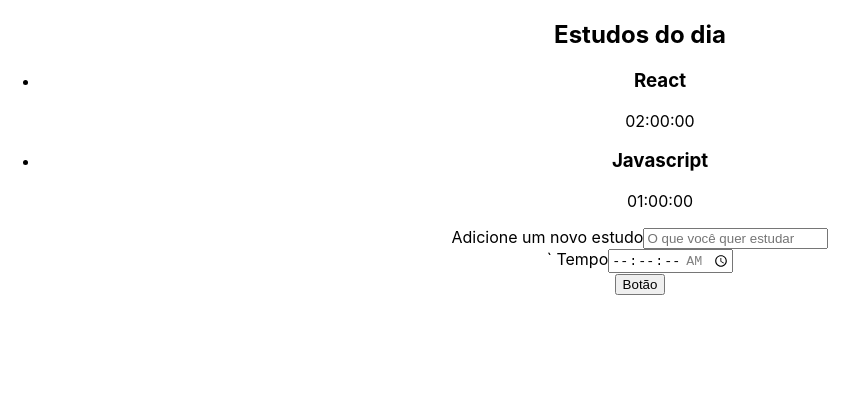
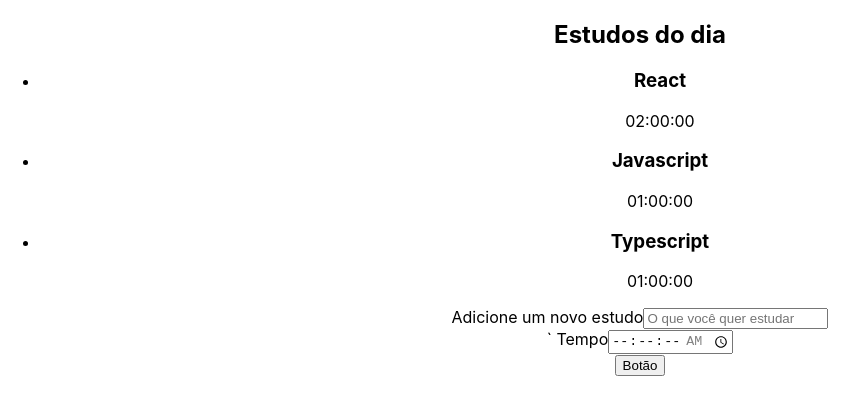
Before and after one commit to douglasshibata/alura-studies, a React (Create React App) app: page / in a window 1280 px wide. Shown: the top 414 px of the page, without its empty margins (0-868 px from the left). Built offline with nearby package versions, Linux system fonts and the light colour scheme.

Commit message:
Lista estatica

```diff
--- a/src/components/Lista/index.tsx
+++ b/src/components/Lista/index.tsx
@@ -1,26 +1,35 @@
 import React from 'react';
 
 function Lista() {
+    const tarefas = [
+        {
+            tarefa: 'React',
+            tempo: '02:00:00'
+        },
+        {
+            tarefa: 'Javascript',
+            tempo: '01:00:00'
+        },
+        {
+            tarefa: 'Typescript',
+            tempo: '01:00:00'
+        }
+    ]
     return (
         <aside>
             <h2> Estudos do dia </h2>
             <ul>
-                <li>
-                    <h3>
-                        React
-                    </h3>
-                    <span>
-                        02:00:00
-                    </span>
-                </li>
-                <li>
-                    <h3>
-                        Javascript
-                    </h3>
-                    <span>
-                        01:00:00
-                    </span>
-                </li>
+                {tarefas.map((item) => (
+                    <li key={item.tarefa}>
+                        <h3>
+                            {item.tarefa}
+                        </h3>
+                        <span>
+                            {item.tempo}
+                        </span>
+                    </li>
+
+                ))}
             </ul>
         </aside>
     )
```
